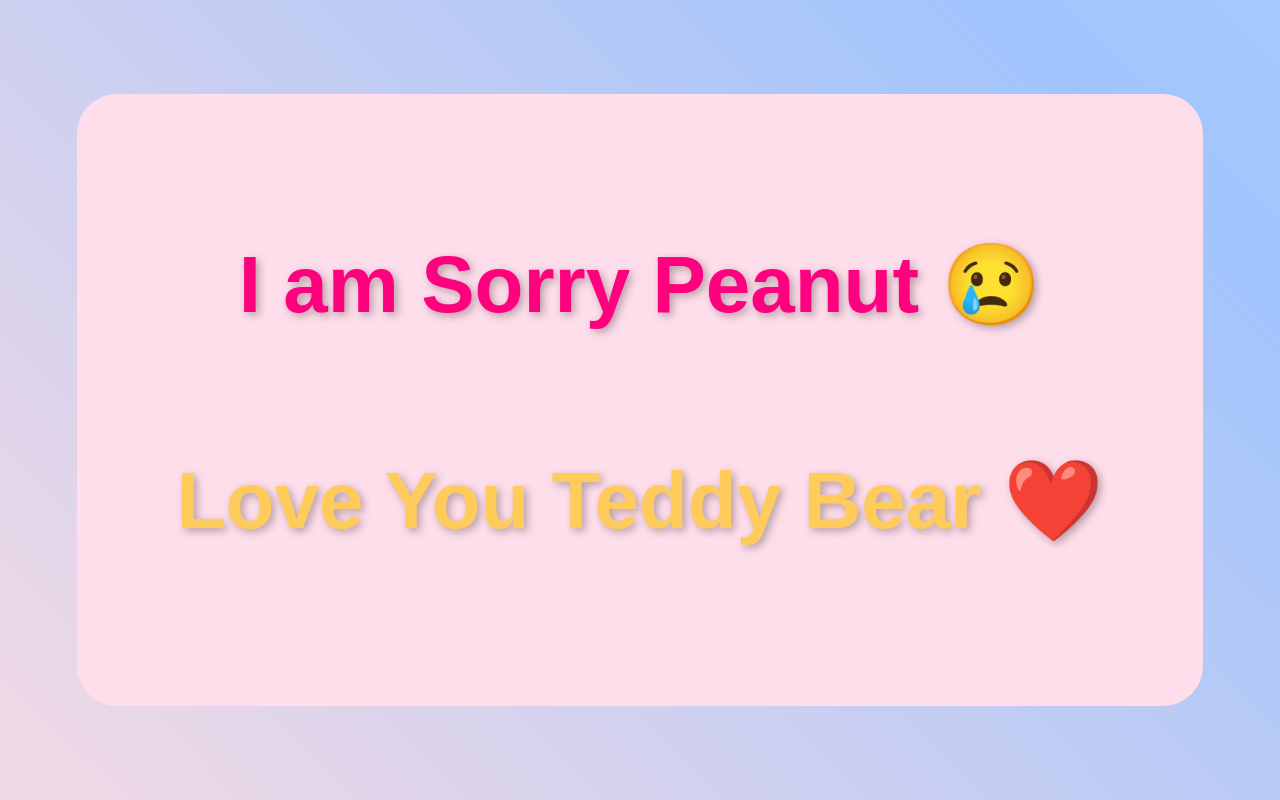
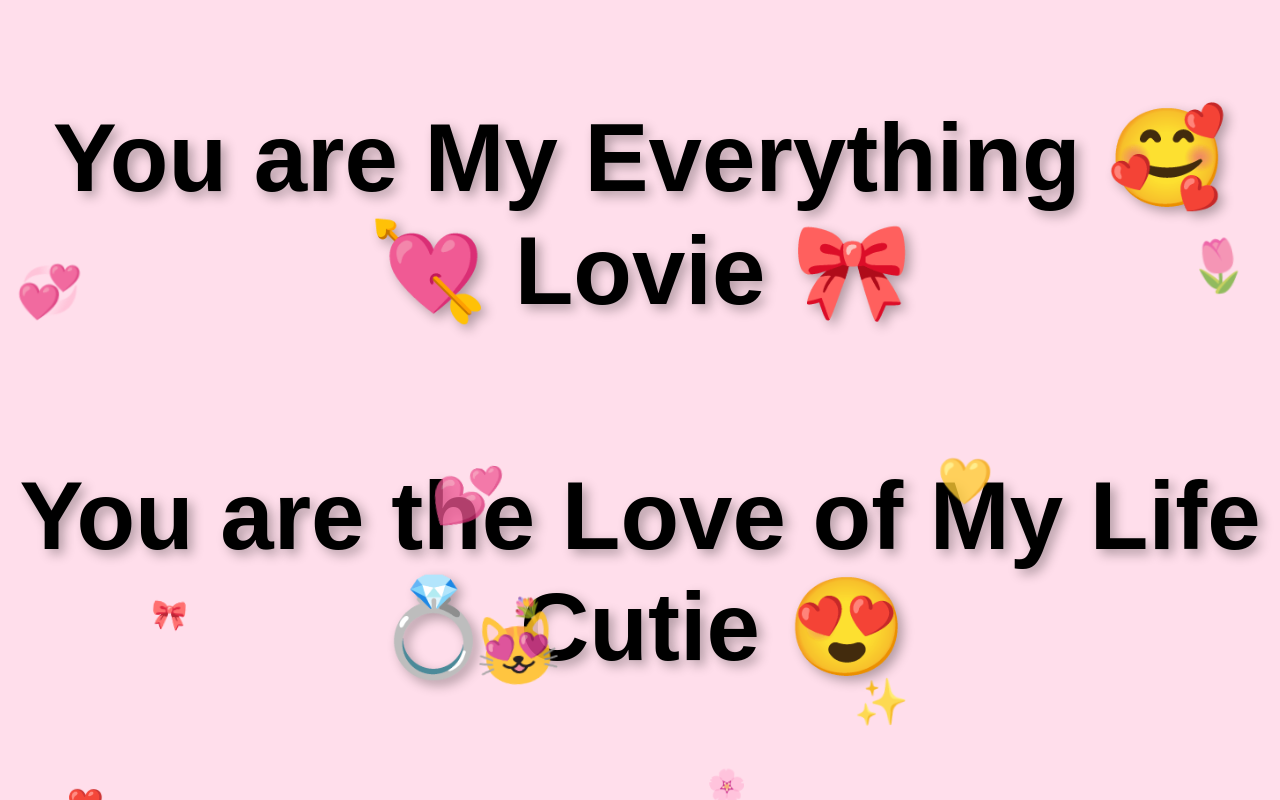
Before and after one commit to zuzipopomyo/Team-Management-Frontend, a React (Vite) app: page / in a window 1280 px wide. Built offline with nearby package versions, Linux system fonts and the light colour scheme.

Commit message:
Love you forever

```diff
--- a/src/LoveYouBabudi.css
+++ b/src/LoveYouBabudi.css
@@ -1,34 +1,32 @@
-/* Full-screen background with gradient animation */
-body {
+/* Full-screen background */
+body, html {
   margin: 0;
   padding: 0;
-  background: linear-gradient(45deg, #ff9a9e, #fad0c4, #ffdde1, #a1c4fd, #c2e9fb);
-  background-size: 400% 400%;
-  animation: gradientBG 10s infinite alternate;
+  height: 100vh;
   display: flex;
   justify-content: center;
   align-items: center;
-  height: 100vh;
+  overflow: hidden;
 }
 
 .love-container {
+  width: 100%;
+  height: 100vh;
   display: flex;
   flex-direction: column;
   align-items: center;
   justify-content: center;
-  height: 100%;
   text-align: center;
-  gap: 10px;
-  padding: 100px;
-  border-radius: 40px;
+  transition: background-color 1s ease-in-out;
+  position: relative;
 }
 
-/* Beautiful animated text */
+/* Big animated text */
 .love-text {
   font-family: "cursive", sans-serif;
   font-weight: bold;
-  font-size: 80px;
-  text-shadow: 3px 3px 8px rgba(0, 0, 0, 0.3);
+  font-size: 6rem;
+  text-shadow: 5px 5px 12px rgba(0, 0, 0, 0.3);
   animation: fadeIn 1s ease-in-out, floatUp 3s infinite alternate ease-in-out;
   transition: transform 0.3s ease-in-out;
 }
@@ -37,88 +35,26 @@ body {
   transform: scale(1.1);
 }
 
-/* Random Colors */
-.color-0 {
-  color: #ff4d4d;
+/* Floating Emojis */
+.floating-emoji {
+  position: absolute;
+  animation: floatEmoji linear infinite;
+  opacity: 0.9;
 }
 
-/* Red */
-.color-1 {
-  color: #ff85a2;
-}
-
-/* Pink */
-.color-2 {
-  color: #ffcc5c;
-}
-
-/* Yellow */
-.color-3 {
-  color: #00c2cb;
-}
-
-/* Cyan */
-.color-4 {
-  color: #ff8c42;
-}
-
-/* Orange */
-.color-5 {
-  color: #b39ddb;
-}
-
-/* Lavender */
-.color-6 {
-  color: #76ff7b;
-}
-
-/* Green */
-.color-7 {
-  color: #ff6eb4;
-}
-
-/* Hot Pink */
-.color-8 {
-  color: #8c52ff;
-}
-
-/* Purple */
-.color-9 {
-  color: #ff007f;
-}
-
-/* Magenta */
-
-/* Background gradient animation */
-@keyframes gradientBG {
-  0% {
-    background-position: 0% 50%;
-  }
-
-  100% {
-    background-position: 100% 50%;
-  }
+@keyframes floatEmoji {
+  0% { transform: translateY(0) rotate(0deg); opacity: 1; }
+  50% { transform: translateY(-20px) rotate(10deg); opacity: 0.7; }
+  100% { transform: translateY(-40px) rotate(-10deg); opacity: 0.9; }
 }
 
 /* Text animations */
 @keyframes fadeIn {
-  from {
-    opacity: 0;
-    transform: translateY(20px);
-  }
-
-  to {
-    opacity: 1;
-    transform: translateY(0);
-  }
+  from { opacity: 0; transform: translateY(30px); }
+  to { opacity: 1; transform: translateY(0); }
 }
 
 @keyframes floatUp {
-  from {
-    transform: translateY(0px);
-  }
-
-  to {
-    transform: translateY(-10px);
-  }
+  from { transform: translateY(0px); }
+  to { transform: translateY(-10px); }
 }
--- a/src/LoveYouBabudi.tsx
+++ b/src/LoveYouBabudi.tsx
@@ -1,5 +1,5 @@
 import React, { useEffect, useState } from 'react';
-import './LoveYouBabudi.css'; // Import CSS file
+import './LoveYouBabudi.css'; // Import the CSS file
 
 const LoveYouBabudi = () => {
   const sweetWords = [
@@ -9,14 +9,12 @@ const LoveYouBabudi = () => {
     'Love',
     'Darling',
     'Honey',
-    'Angel',
     'Pumpkin',
     'Cupcake',
     'Sugar',
     'Sunshine',
     'Boo',
     'Snugglebug',
-    'Cuddlebug',
     'Lovebug',
     'Muffin',
     'Pookie',
@@ -26,84 +24,80 @@ const LoveYouBabudi = () => {
     'Cutie',
     'Snookums',
     'Buttercup',
-    'Dove',
     'Precious',
-    'Peach',
     'Teddy',
-    'Cherry',
-    'Babe',
     'Cookie',
-    'Fluffy',
-    'Huggabear',
-    'Lambchop',
-    'Moonbeam',
-    'Sprinkles',
-    'Bubbles',
-    'Marshmallow',
-    'Pudding',
-    'Twinkle',
-    'Rainbow',
-    'Rose',
-    'Tinkerbell',
-    'Choco',
-    'Sparkle',
-    'Gummybear',
-    'Dimples',
-    'Angel Face',
-    'Button',
-    'Pookie Bear',
-    'Love Dove',
-    'BunBun',
-    'Starshine',
-    'Cinnamon',
-    'Mariposa',
-    'SnickerDoodle',
-    'Peanut',
-    'Panda',
-    'Jellybean',
-    'Cherry Pie',
-    'Ducky',
-    'Pooh Bear',
-    'Dreamy',
-    'Snuggle Muffin',
-    'Honey Bun',
-    'Starlight',
-    'Luna',
-    'Twinkie',
-    'Pearl',
-    'Goldie',
-    'Teddy Bear',
-    'Sugarplum',
-    'Kitten',
-    'Cuddle Bunny',
-    'Sweet Pea',
-    'Love Muffin'
+
+    // 🌸 Burmese Sweet Words 🌸
+    'မုန့်လုံးကလေး',
+    'ချစ်သူ',
+    'မမ',
+    'သဲစလွှာ',
+    'ချိုချို',
+    'ကြာပွင့်',
+    'လှိုင်',
+    'မုန့်သလဲ',
+    'ချစ်မောင်',
+    'မယ်မယ်',
+    'ဘဲပျော့',
+    'ကြက်ဖ'
   ];
 
-  const textStyles = ['text-8xl', 'text-9xl', 'text-10xl', 'text-11xl', 'text-12xl'];
+  const sweetSentences = [
+    'Love You ❤️',
+    'I am Sorry 😢',
+    'I Miss You 🥹💖',
+    'You are my Sunshine ☀️💛',
+    'My Heart Beats for You 💓',
+    'You are my Forever 🌎💑',
+    'I Love You So Much 💞',
+    'You are My Everything 🥰💘',
+    'Thinking of You 🌸',
+    'You are the Love of My Life 💍'
+  ];
+
+  const cuteEmojis = ['❤️', '💕', '💖', '💘', '💞', '🌸', '✨', '🌟', '🥰', '😍', '😻', '🌷', '💫', '🎀', '💐', '💛'];
+
+  const textColors = [
+    'text-red-500',
+    'text-pink-500',
+    'text-yellow-500',
+    'text-blue-500',
+    'text-green-500',
+    'text-purple-500',
+    'text-orange-500'
+  ];
 
   const bgColors = ['#ffadad', '#ffd6a5', '#fdffb6', '#caffbf', '#9bf6ff', '#a0c4ff', '#bdb2ff', '#ffc6ff', '#ffdeeb', '#c9f0ff'];
 
   const [messages, setMessages] = useState<any>([]);
-  const [bgColor, setBgColor] = useState('#ffadad');
+  const [bgColor, setBgColor] = useState<any>('#ffadad');
+  const [emojis, setEmojis] = useState<any>([]);
 
   useEffect(() => {
     const interval = setInterval(() => {
+      const randomSweetWord = sweetWords[Math.floor(Math.random() * sweetWords.length)];
+      const randomSentence = sweetSentences[Math.floor(Math.random() * sweetSentences.length)];
+      const randomEmoji = cuteEmojis[Math.floor(Math.random() * cuteEmojis.length)];
+
       const newMessage = {
-        text:
-          Math.random() > 0.5
-            ? `Love You ${sweetWords[Math.floor(Math.random() * sweetWords.length)]} ❤️`
-            : `I am Sorry ${sweetWords[Math.floor(Math.random() * sweetWords.length)]} 😢`,
-        style: textStyles[Math.floor(Math.random() * textStyles.length)],
-        color: `color-${Math.floor(Math.random() * 12)}` // Random color
+        text: `${randomSentence} ${randomSweetWord} ${randomEmoji}`,
+        color: textColors[Math.floor(Math.random() * textColors.length)]
       };
 
-      setMessages((prev: any) => {
-        return prev.length >= 2 ? [...prev.slice(1), newMessage] : [...prev, newMessage];
-      });
+      setMessages((prev: any) => (prev.length >= 2 ? [...prev.slice(1), newMessage] : [...prev, newMessage]));
 
-      // Change background color
       setBgColor(bgColors[Math.floor(Math.random() * bgColors.length)]);
+
+      const newEmojis = Array.from({ length: 10 }, () => ({
+        emoji: cuteEmojis[Math.floor(Math.random() * cuteEmojis.length)],
+        left: Math.random() * 100 + 'vw',
+        top: Math.random() * 100 + 'vh',
+        size: Math.random() * 50 + 20 + 'px',
+        duration: Math.random() * 4 + 2 + 's'
+      }));
+
+      setEmojis(newEmojis);
     }, 2000);
 
     return () => clearInterval(interval);
@@ -111,10 +105,31 @@ const LoveYouBabudi = () => {
 
   return (
     <div className='love-container' style={{ backgroundColor: bgColor }}>
+      {/* 🎵 Background Music */}
+      <audio autoPlay loop>
+        <source src='https://www.bensound.com/bensound-music/bensound-romantic.mp3' type='audio/mp3' />
+        Your browser does not support the audio element.
+      </audio>
+
       {messages.map((msg: any, index: any) => (
-        <h1 key={index} className={`love-text ${msg.style} ${msg.color}`}>
+        <h1 key={index} className={`love-text ${msg.color}`}>
           {msg.text}
         </h1>
+      ))}
+
+      {emojis.map((emoji: any, index: any) => (
+        <span
+          key={index}
+          className='floating-emoji'
+          style={{
+            left: emoji.left,
+            top: emoji.top,
+            fontSize: emoji.size,
+            animationDuration: emoji.duration
+          }}
+        >
+          {emoji.emoji}
+        </span>
       ))}
     </div>
   );
```
